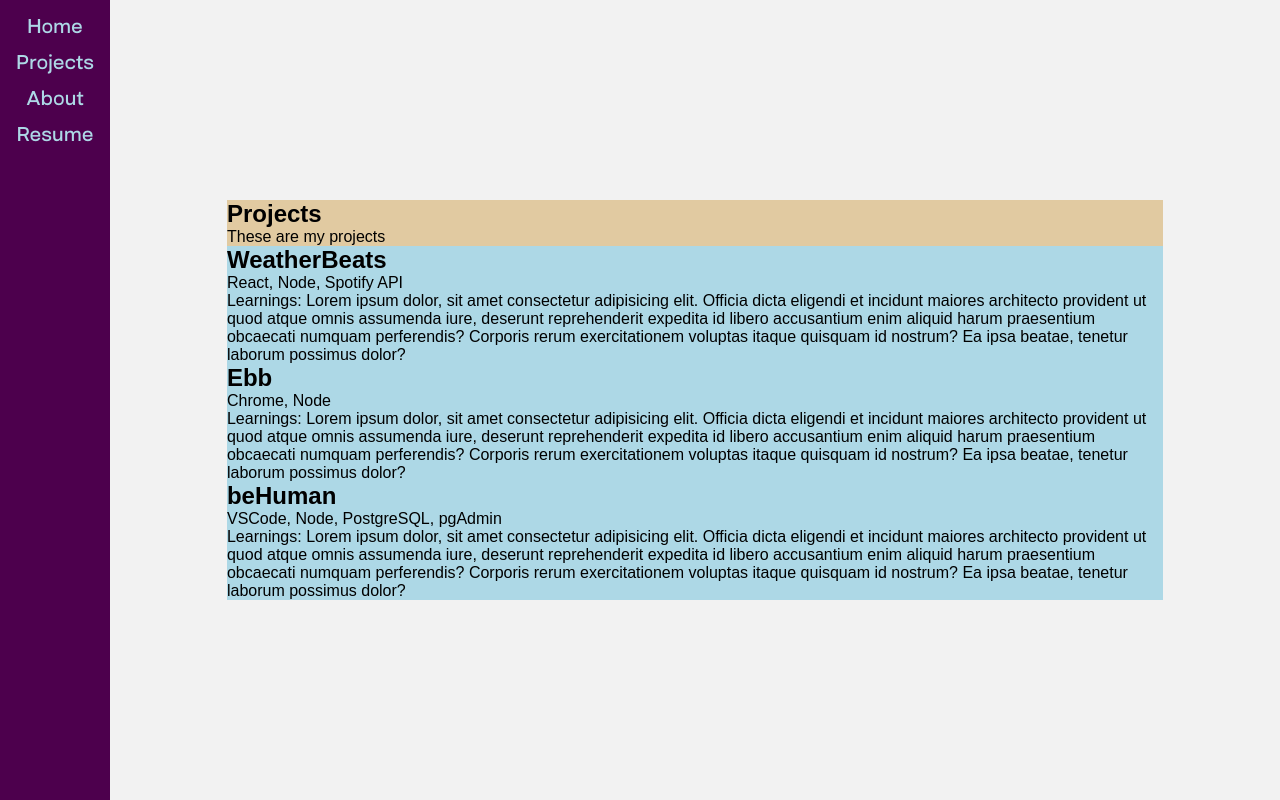
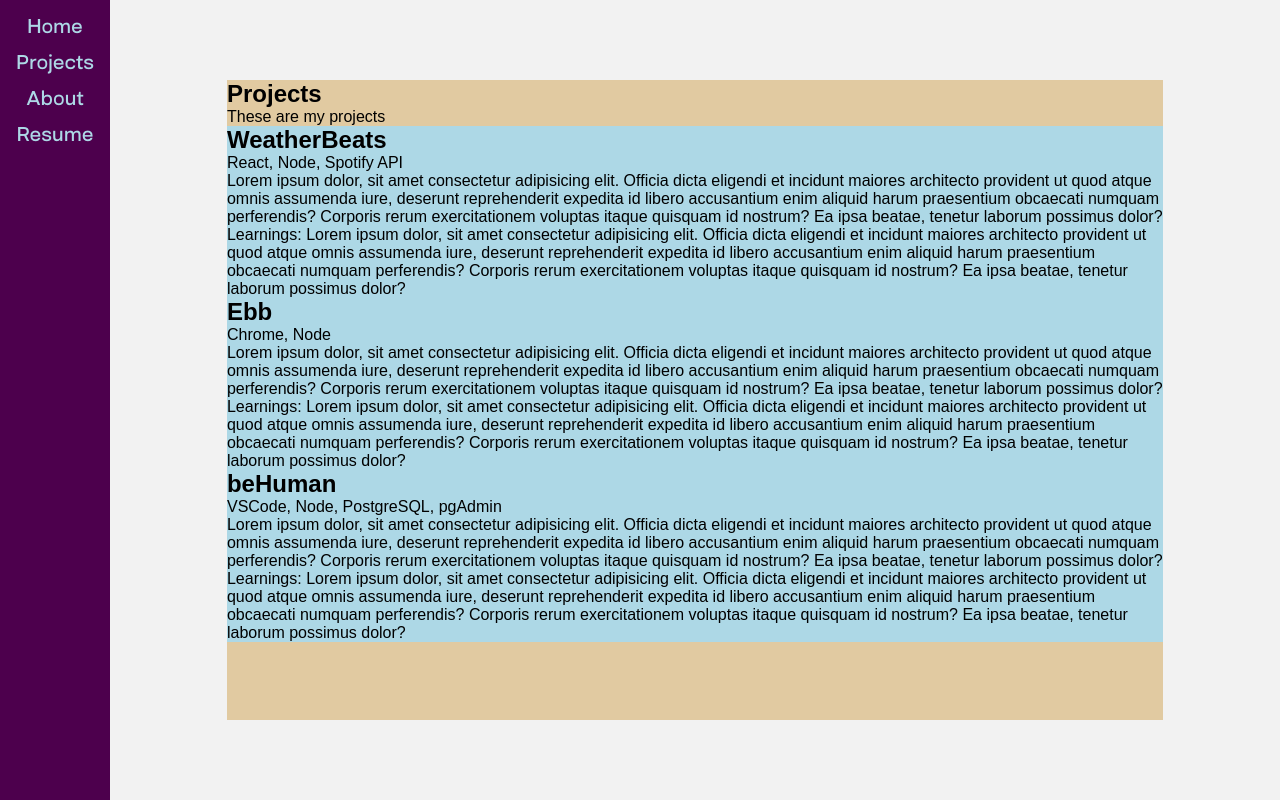
Before and after one commit to franco-ortega/portfolio-beta-01, a Next.js app: page /projects in a window 1280 px wide. Both pictures are taken after a click on the button "Welcome". Built offline with nearby package versions, Linux system fonts and the light colour scheme.

Commit message:
fix props name typo

```diff
--- a/components/project/Project.jsx
+++ b/components/project/Project.jsx
@@ -1,11 +1,11 @@
 import styles from './Project.module.scss';
 
-const Project = ({ title, tech, desciption, learnings }) => {
+const Project = ({ title, tech, description, learnings }) => {
   return (
     <div className={styles.Project}>
       <h2>{title}</h2>
       <p>{tech}</p>
-      <p>{desciption}</p>
+      <p>{description}</p>
       <p>Learnings: {learnings}</p>
     </div>
   );
--- a/components/projects/Projects.module.scss
+++ b/components/projects/Projects.module.scss
@@ -3,4 +3,7 @@
   width: var(--page-width);
   margin-block: auto;
   margin-inline: auto;
+
+  height: 80vh;
+  overflow: auto;
 }
```
